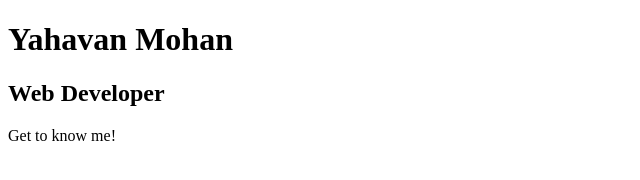
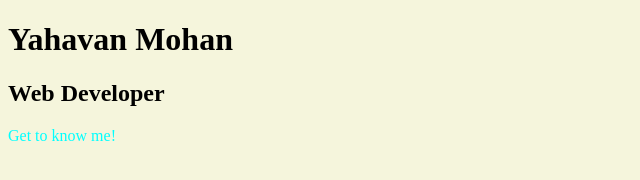
Before and after one commit to yahavan/yahavan, a plain HTML site: page index.html in a window 1280 px wide. Shown: the whole page, without its empty margins (0-640 px from the left). Drawn offline with Linux system fonts and the light colour scheme.

Commit message:
Added color

```diff
--- a/index.html
+++ b/index.html
@@ -6,9 +6,9 @@
     <meta name="viewport" content="width=device-width, initial-scale=1.0">
     <title>Yahavan Portfolio</title>
 </head>
-<body>
+<body style="background-color: beige;">
     <h1>Yahavan Mohan</h1>
     <h2>Web Developer</h2>
-    <p>Get to know me!</p>
+    <p style="color: aqua;">Get to know me!</p>
 </body>
 </html>
```
